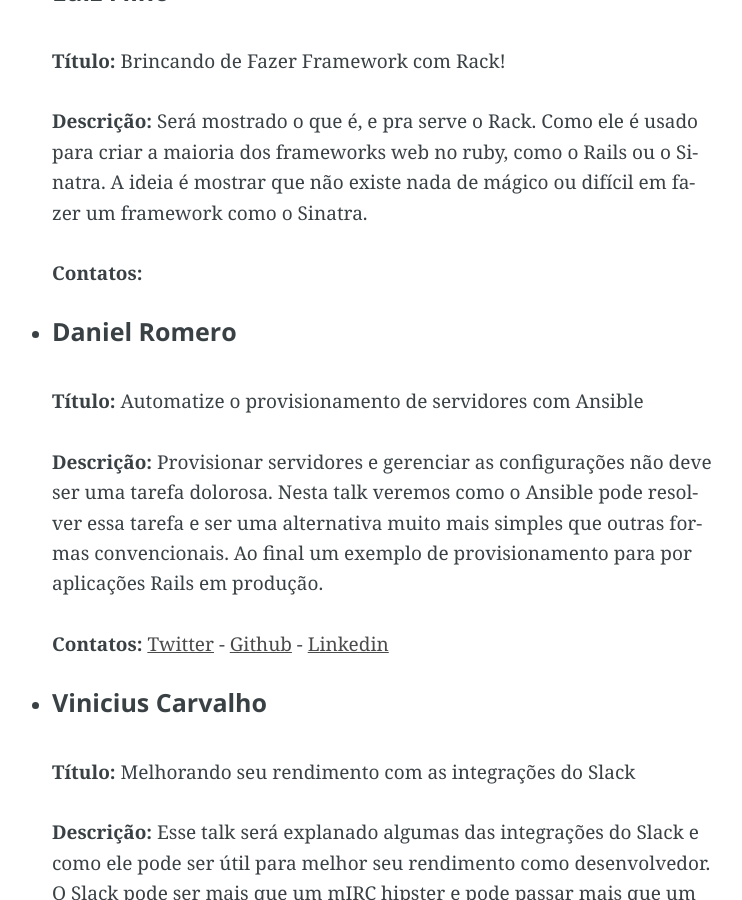
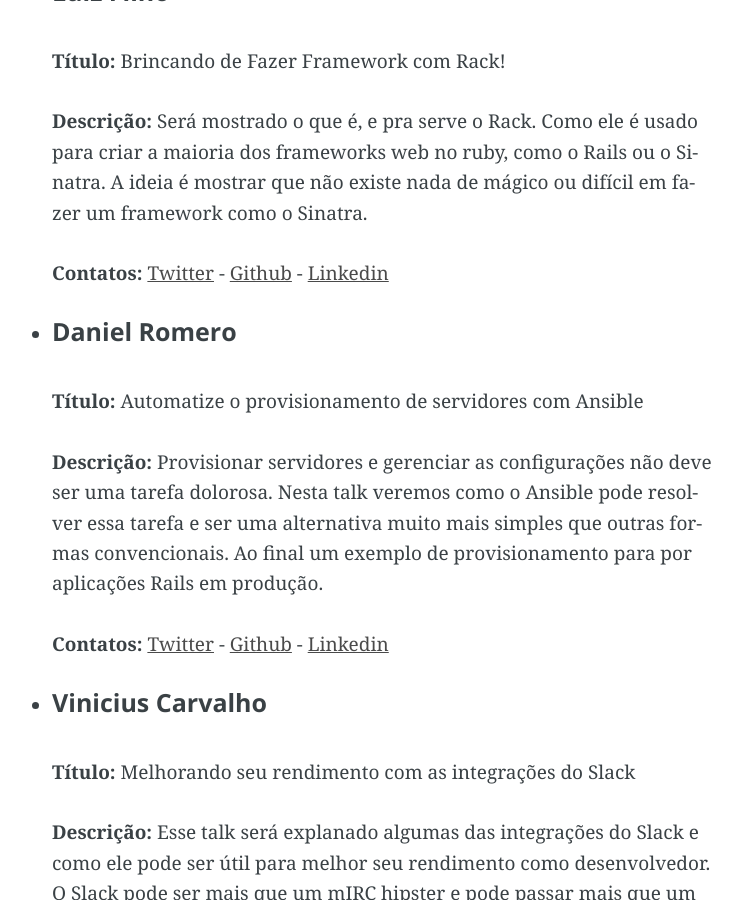
Before and after one commit to guru-ce/guru-ce.github.io, a Jekyll site: the page built from _posts/2015-05-19-decimo-sexto-encontro-guruce.md, in a window 1280 px wide and 900 px high, scrolled down 562 px. Shown: the whole window, without its empty margins (278-1020 px from the left). Built offline with Jekyll 4.4.1, drawn with Linux system fonts in a browser that asks for light colours.

Commit message:
Atualizações contatos Luis Filho

```diff
--- a/_posts/2015-05-19-decimo-sexto-encontro-guruce.md
+++ b/_posts/2015-05-19-decimo-sexto-encontro-guruce.md
@@ -18,7 +18,7 @@
 
     __Descrição:__ Será mostrado o que é, e pra serve o Rack. Como ele é usado para criar a maioria dos frameworks web no ruby, como o Rails ou o Sinatra. A ideia é mostrar que não existe nada de mágico ou difícil em fazer um framework como o Sinatra.
 
-    __Contatos:__
+    __Contatos:__ [Twitter](https://twitter.com/luizbafilho) - [Github](https://github.com/luizbafilho) - [Linkedin](https://www.linkedin.com/in/luizbafilho)
 
 - ##### Daniel Romero
     __Título:__ Automatize o provisionamento de servidores com Ansible
```
